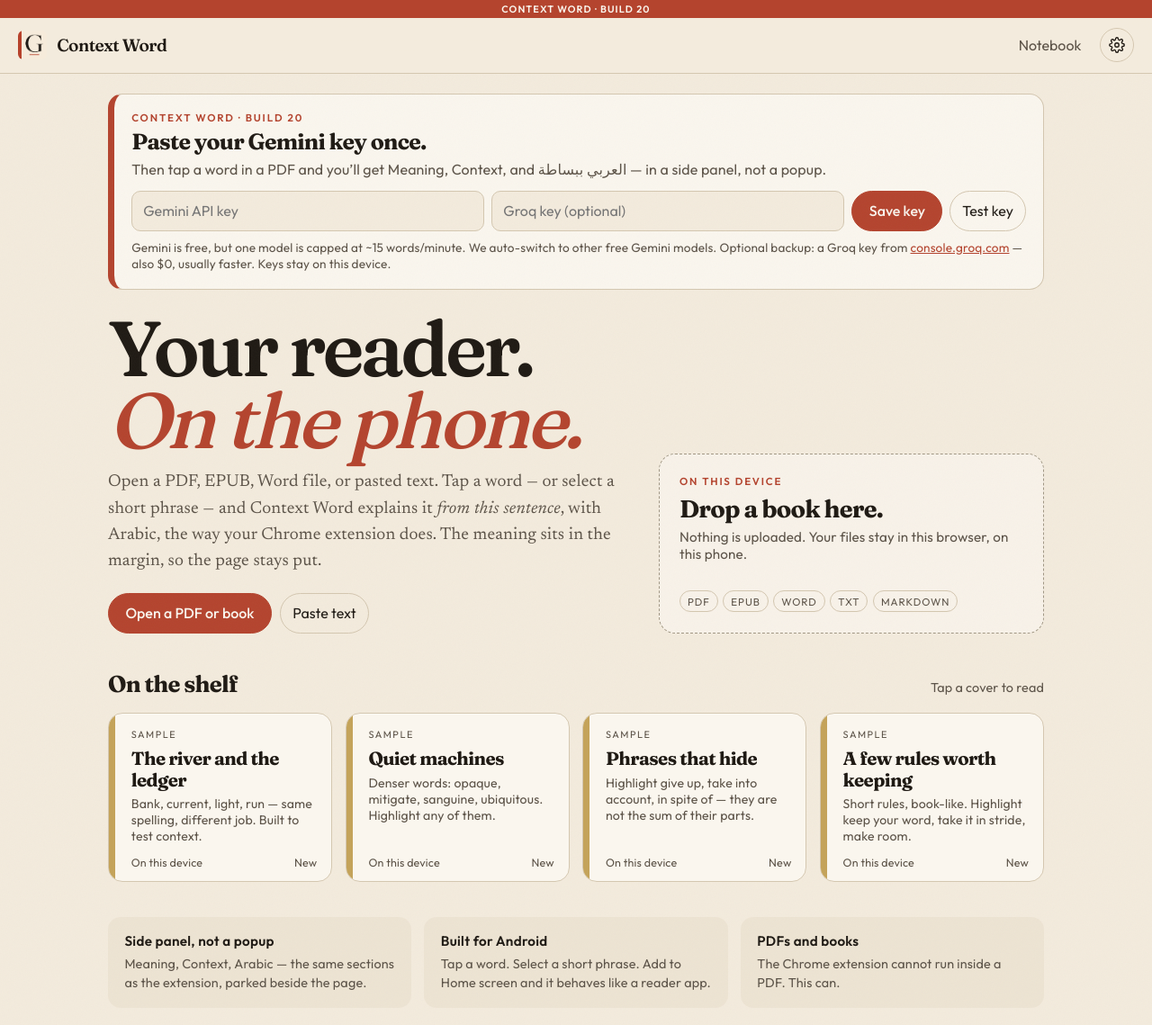
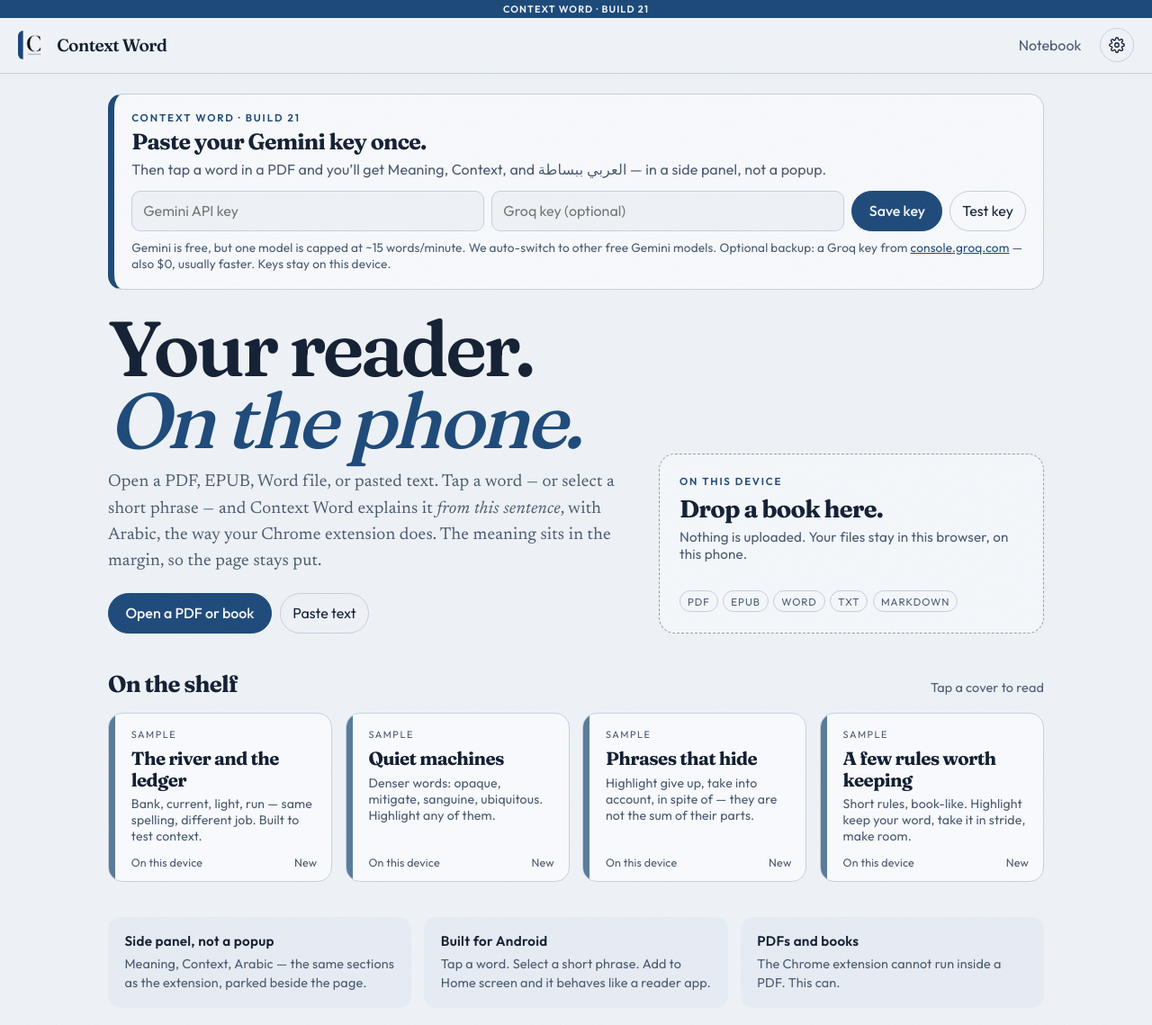
Before and after one commit to Muhammad15498/todo-app, a Flask app: page / in a window 1280 px wide. Shown: the top 1139 px of the page at 90% size. Run offline with Flask 3, Linux system fonts and the light colour scheme; some libraries are stand-ins or nearby versions.

Commit message:
Switch the reader to navy and light blue.
Paper stays paper; terracotta is gone. Icon, bars, buttons, and night mode all sit in the same navy family.

Co-authored-by: arena-agent <297053741+arena-agent@users.noreply.github.com>

```diff
--- a/static/css/app.css
+++ b/static/css/app.css
@@ -1,16 +1,16 @@
 :root {
-  --paper: #f3ebdd;
-  --paper-2: #e9dfcd;
-  --ink: #1f1a14;
-  --ink-soft: #5c5348;
-  --rule: #d4c7b0;
-  --accent: #b4442e;
-  --accent-deep: #8c2f1d;
-  --accent-2: #2f5d50;
-  --highlight: #f0d48a;
-  --highlight-strong: rgba(180, 68, 46, 0.2);
-  --panel: #faf6ee;
-  --shadow: 0 18px 50px rgba(31, 26, 20, 0.12);
+  --paper: #eef2f7;
+  --paper-2: #e1e8f0;
+  --ink: #142033;
+  --ink-soft: #4a5a70;
+  --rule: #c5d0de;
+  --accent: #1e4a7a;
+  --accent-deep: #132f54;
+  --accent-2: #3d7ea6;
+  --highlight: #c9daf0;
+  --highlight-strong: rgba(30, 74, 122, 0.22);
+  --panel: #f7f9fc;
+  --shadow: 0 18px 50px rgba(20, 32, 51, 0.12);
   --font-ui: "Outfit", system-ui, sans-serif;
   --font-read: "Newsreader", "Iowan Old Style", Georgia, serif;
   --font-display: "Fraunces", Georgia, serif;
@@ -91,8 +91,8 @@ a { color: var(--accent); }
   top: auto;
   z-index: 5;
   flex-shrink: 0;
-  background: #b4442e;
-  color: #faf6ee;
+  background: #1e4a7a;
+  color: #f7f9fc;
   text-align: center;
   padding: 0.18rem 0.7rem;
   font-size: 0.68rem;
@@ -179,7 +179,7 @@ a { color: var(--accent); }
 }
 .primary-btn {
   background: var(--accent);
-  color: #faf6ee;
+  color: #f7f9fc;
   border-color: var(--accent);
   padding: 0.7rem 1.15rem;
   font-weight: 500;
@@ -318,9 +318,9 @@ a { color: var(--accent); }
 }
 .card[data-kind="pdf"] { --stripe: var(--accent); }
 .card[data-kind="epub"] { --stripe: var(--accent-2); }
-.card[data-kind="sample"] { --stripe: #c4a35a; }
-.card[data-kind="txt"], .card[data-kind="md"], .card[data-kind="html"] { --stripe: #6b5a4a; }
-.card[data-kind="docx"] { --stripe: #3d5a80; }
+.card[data-kind="sample"] { --stripe: #5b7c99; }
+.card[data-kind="txt"], .card[data-kind="md"], .card[data-kind="html"] { --stripe: #3d5a80; }
+.card[data-kind="docx"] { --stripe: #2f6f9a; }
 .card:hover { transform: translateY(-3px); box-shadow: var(--shadow); }
 .card-kind {
   font-size: 0.68rem;
--- a/static/js/app.js
+++ b/static/js/app.js
@@ -46,7 +46,7 @@ function applyTheme() {
         ? '"Source Serif 4", Georgia, serif'
         : '"Newsreader", Georgia, serif';
   document.documentElement.style.setProperty("--font-read", font);
-  const themeColor = state.settings.theme === "night" ? "#161310" : state.settings.theme === "sepia" ? "#eddcbe" : "#f3ebdd";
+  const themeColor = state.settings.theme === "night" ? "#0c1420" : state.settings.theme === "sepia" ? "#e8eef5" : "#eef2f7";
   const meta = $('meta[name="theme-color"]');
   if (meta) meta.content = themeColor;
 }
--- a/static/sw.js
+++ b/static/sw.js
@@ -1,4 +1,4 @@
-const V = "cw-20";
+const V = "cw-21";
 
 self.addEventListener("install", (event) => {
   event.waitUntil(
--- a/templates/index.html
+++ b/templates/index.html
@@ -3,7 +3,7 @@
 <head>
   <meta charset="UTF-8">
   <meta name="viewport" content="width=device-width, initial-scale=1, viewport-fit=cover">
-  <meta name="theme-color" content="#F3EBDD">
+  <meta name="theme-color" content="#EEF2F7">
   <meta name="description" content="Context Word — a phone reader for PDFs and books. Tap a word, understand it from the sentence.">
   <meta name="apple-mobile-web-app-capable" content="yes">
   <meta name="mobile-web-app-capable" content="yes">
@@ -16,11 +16,11 @@
   <link rel="preconnect" href="https://fonts.googleapis.com">
   <link rel="preconnect" href="https://fonts.gstatic.com" crossorigin>
   <link href="https://fonts.googleapis.com/css2?family=Atkinson+Hyperlegible:ital,wght@0,400;0,700;1,400&family=Fraunces:opsz,wght@9..144,500;9..144,600;9..144,700&family=Newsreader:ital,opsz,wght@0,6..72,400;0,6..72,500;0,6..72,600;1,6..72,400&family=Outfit:wght@400;500;600&family=Source+Serif+4:opsz,wght@8..60,400;8..60,600&display=swap" rel="stylesheet">
-  <link rel="stylesheet" href="{{ url_for('static', filename='css/app.css') }}?v=20">
-  <script src="{{ url_for('static', filename='js/clicks.js') }}?v=20"></script>
+  <link rel="stylesheet" href="{{ url_for('static', filename='css/app.css') }}?v=21">
+  <script src="{{ url_for('static', filename='js/clicks.js') }}?v=21"></script>
 </head>
 <body>
-  <div id="bootBar">Context Word · build 20</div>
+  <div id="bootBar">Context Word · build 21</div>
   <div class="app">
     <header class="topbar" id="topbar">
       <button class="brand" id="brand" type="button" aria-label="Context Word home" onclick="CW.home()">
@@ -43,7 +43,7 @@
     <section class="view library" id="view-library">
       <div class="setup-card" id="geminiBanner">
         <div>
-          <div class="drop-kicker">Context Word · build 20</div>
+          <div class="drop-kicker">Context Word · build 21</div>
           <h2>Paste your Gemini key once.</h2>
           <p>Then tap a word in a PDF and you’ll get Meaning, Context, and العربي ببساطة — in a side panel, not a popup.</p>
         </div>
@@ -153,7 +153,7 @@
           <div class="panel-resizer" id="panelResizer" role="separator" aria-orientation="vertical" aria-label="Resize sidebar"></div>
           <div class="panel-handle" id="panelHandle"></div>
           <div class="panel-head">
-            <div class="panel-kicker">Context Word · build 20</div>
+            <div class="panel-kicker">Context Word · build 21</div>
             <button class="icon-btn" id="panelClose" type="button" aria-label="Close sidebar">×</button>
           </div>
           <div class="panel-body" id="panelBody"></div>
@@ -309,6 +309,6 @@
   <script src="https://cdnjs.cloudflare.com/ajax/libs/jszip/3.10.1/jszip.min.js"></script>
   <script src="https://cdn.jsdelivr.net/npm/epubjs@0.3.93/dist/epub.min.js"></script>
   <script src="https://cdnjs.cloudflare.com/ajax/libs/mammoth/1.8.0/mammoth.browser.min.js"></script>
-  <script type="module" src="{{ url_for('static', filename='js/app.js') }}?v=20"></script>
+  <script type="module" src="{{ url_for('static', filename='js/app.js') }}?v=21"></script>
 </body>
 </html>
```
Also changed, not shown: other parts of static/css/app.css (+23 -23 lines), capacitor.config.json (added, +11 -0 lines), package.json (added, +10 -0 lines), scripts/export_www.py (added, +33 -0 lines), static/img/favicon.svg, static/img/icon.png, static/img/mark.png, static/manifest.json.
